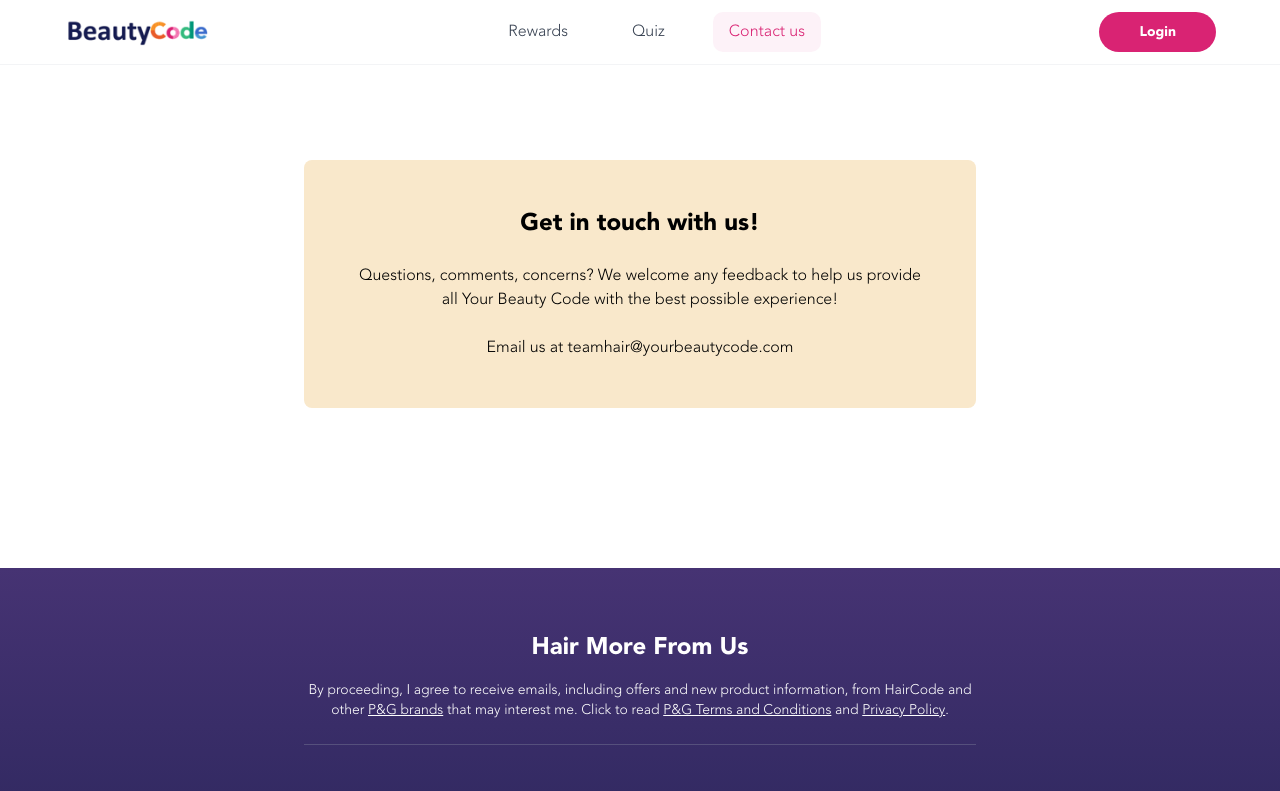
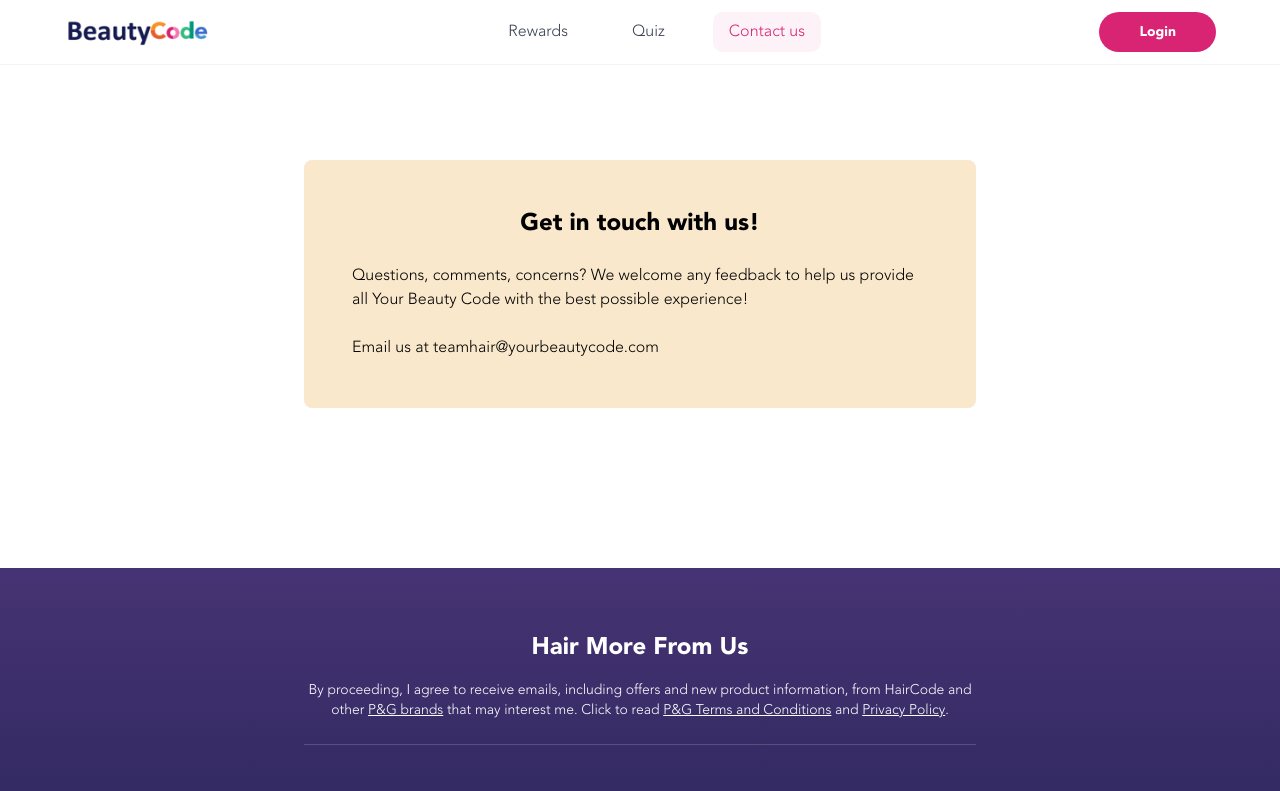
Before and after one commit to AlexeRenaiss/promotion, a Next.js app: page /contact in a window 1280 px wide. Shown: the top 791 px of the page. Built offline with nearby package versions, Linux system fonts and the light colour scheme; a web font is replaced by a local one.

Commit message:
fix contact us page

```diff
--- a/src/components/ContactSection.tsx
+++ b/src/components/ContactSection.tsx
@@ -8,12 +8,12 @@ const ContactSection = () => {
           Get in touch with us!
         </h2>
 
-        <p className="text-center mb-6">
+        <p className=" mb-6">
           Questions, comments, concerns? We welcome any feedback to help us
           provide all Your Beauty Code with the best possible experience!
         </p>
 
-        <p className="text-center">Email us at teamhair@yourbeautycode.com</p>
+        <p className="">Email us at teamhair@yourbeautycode.com</p>
       </div>
     </div>
   );
```
